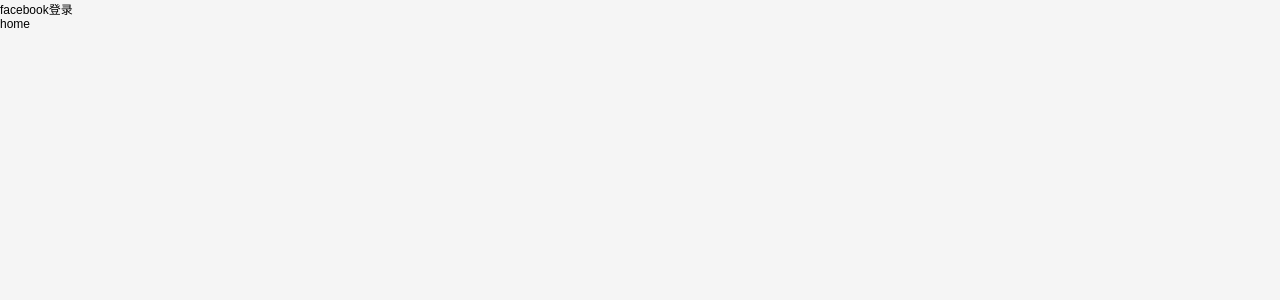
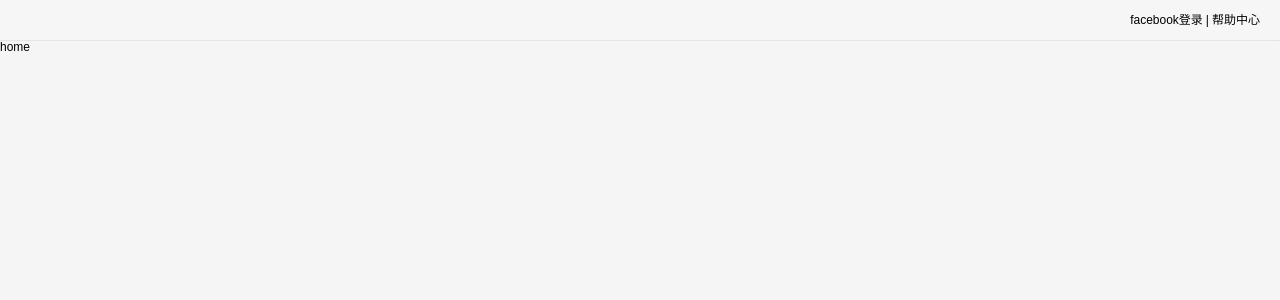
Before and after one commit to discard-projects/zezeping-pc, a Vue app: page / in a window 1280 px wide. Shown: the top 300 px of the page. Built offline with nearby package versions, Linux system fonts and the light colour scheme.

Commit message:
add topHeadMenu

```diff
--- a/src/components/Shared/TopHeadMenu.vue
+++ b/src/components/Shared/TopHeadMenu.vue
@@ -1,14 +1,19 @@
 <template>
-  <div>
-    <div v-if="userInfo">
-      <div style="color: #13ce66">
-        <span> {{userInfo.nickname || userInfo.email}} <i class="el-icon-caret-bottom el-icon--right"></i></span>
-      </div>
-      <div>
-        <span @click="logout">退出facebook</span>
-      </div>
-    </div>
-    <span v-else index="null" @click="loginFromGithub">facebook登录</span>
+  <div class="top-head-menu">
+    <ul>
+      <li v-if="userInfo">
+        <pc-hover-pop style="display: inline-block; padding: 0 10px" class="pop">
+          <span class="title"> {{userInfo.nickname || userInfo.email}} </span>
+          <template slot="panel">
+            <pc-link @click.native="logout">退出</pc-link>
+          </template>
+        </pc-hover-pop>
+      </li>
+      <li v-else>
+        <pc-link @click.native="loginFromGithub">facebook登录</pc-link>
+      </li>
+      <li>帮助中心</li>
+    </ul>
   </div>
 </template>
 
@@ -42,3 +47,33 @@ export default {
   }
 }
 </script>
+
+<style lang="scss" scoped>
+  .top-head-menu {
+    height: 40px;
+    background: #f6f6f6;
+    box-shadow: 0 0px 1px #999;
+
+    ul {
+      padding: 0 20px;
+      text-align: right;
+      li {
+        display: inline-block;
+        line-height: 40px;
+        &:not(:last-child):after {
+          content: '|';
+          display: inline-block;
+          height: 100%;
+          padding: 0 3px;
+        }
+        .pop {
+          &:hover {
+            .title {
+              color: #f65d29;
+            }
+          }
+        }
+      }
+    }
+  }
+</style>
--- a/src/components/common.js
+++ b/src/components/common.js
@@ -1,5 +1,8 @@
 /* eslint-disable */
 import Vue from 'vue'
+
+import pcui from './pcui'
+Vue.use(pcui)
 
 import LoadingBar from './Shared/LoadingBar'
 LoadingBar.config({color: '#5cb85c', failedColor: '#ff4949'})
--- /dev/null
+++ b/src/components/pcui/hover-pop/index.js
@@ -0,0 +1,5 @@
+import HoverPop from './src/hover-pop'
+HoverPop.install = function (Vue, options) {
+  Vue.component(HoverPop.name, HoverPop)
+}
+export default HoverPop
--- /dev/null
+++ b/src/components/pcui/hover-pop/src/hover-pop.vue
@@ -0,0 +1,35 @@
+<template>
+  <div class="pc-hover-pop" @mouseover="showPanel = true" @mouseout="showPanel = false">
+    <slot></slot>
+    <div class="panel" v-if="showPanel">
+      <slot name="panel"></slot>
+    </div>
+  </div>
+</template>
+
+<script>
+export default {
+  name: 'PcHoverPop',
+  data () {
+    return {
+      showPanel: false
+    }
+  }
+}
+</script>
+
+<style lang="scss" scoped>
+  .pc-hover-pop {
+    position: relative;
+    &:hover {
+      background: #fff;
+    }
+    .panel {
+      position: absolute;
+      background: #fff;
+      left: 0;
+      min-width: 100%;
+      text-align: center;
+    }
+  }
+</style>
--- /dev/null
+++ b/src/components/pcui/index.js
@@ -0,0 +1,8 @@
+import HoverPop from './hover-pop'
+import Link from './link'
+export default {
+  install (Vue, options) {
+    Vue.use(HoverPop)
+    Vue.use(Link)
+  }
+}
--- /dev/null
+++ b/src/components/pcui/link/index.js
@@ -0,0 +1,5 @@
+import Link from './src/link'
+Link.install = function (Vue, options) {
+  Vue.component(Link.name, Link)
+}
+export default Link
--- /dev/null
+++ b/src/components/pcui/link/src/link.vue
@@ -0,0 +1,33 @@
+<template>
+  <span class="pc-link" :class="{'is-disabled': disabled}">
+    <slot></slot>
+  </span>
+</template>
+
+<script>
+export default {
+  name: 'PcLink',
+  props: {
+    disabled: [Boolean]
+  }
+}
+</script>
+
+<style lang="scss" scoped>
+  .pc-link {
+    cursor: pointer;
+    &.is-disabled {
+      opacity: .55;
+      cursor: not-allowed;
+      &:active {
+        opacity: .55;
+      }
+    }
+    &:hover {
+      text-decoration:underline;
+    }
+    &:active {
+      opacity: 0.7;
+    }
+  }
+</style>
```
